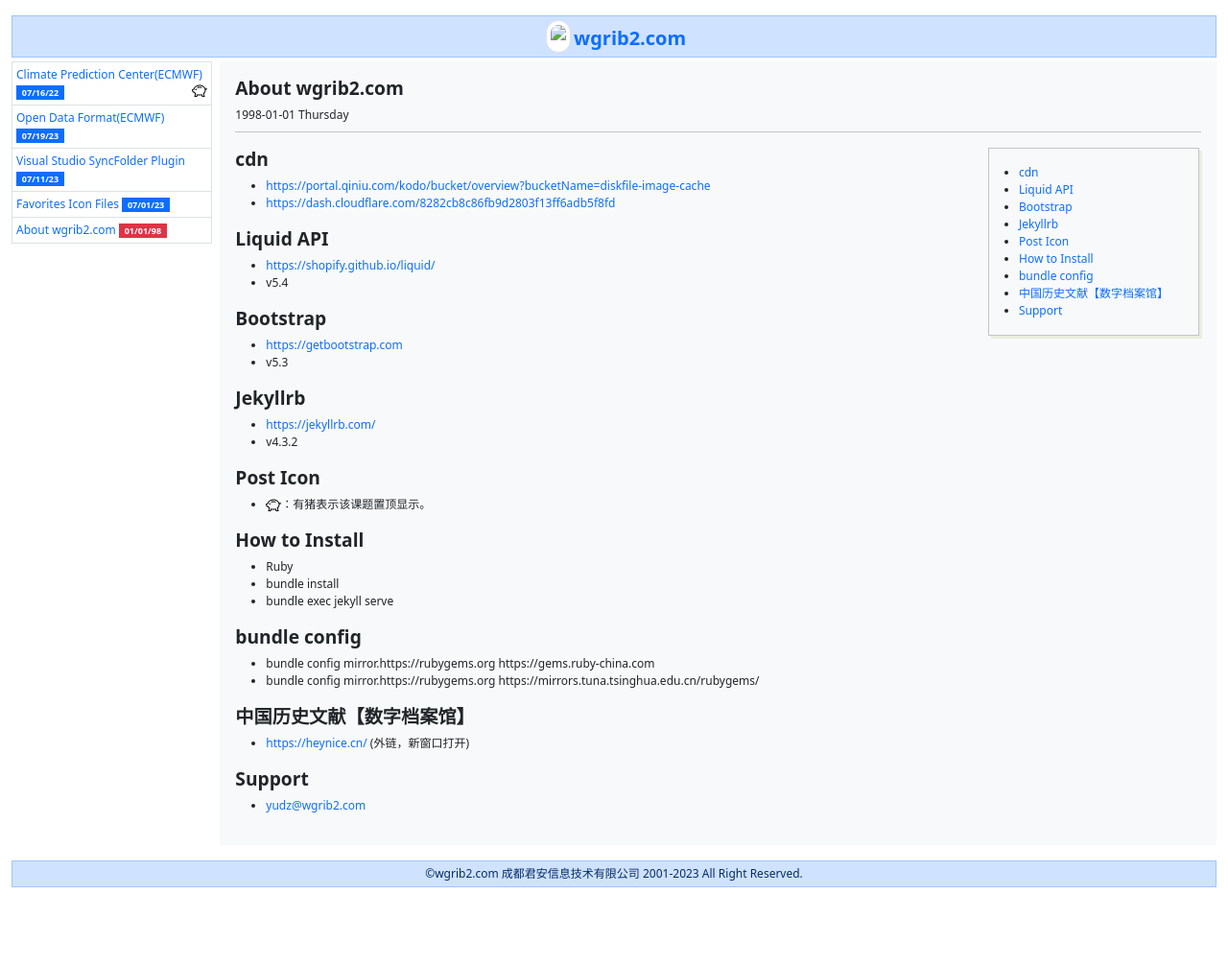
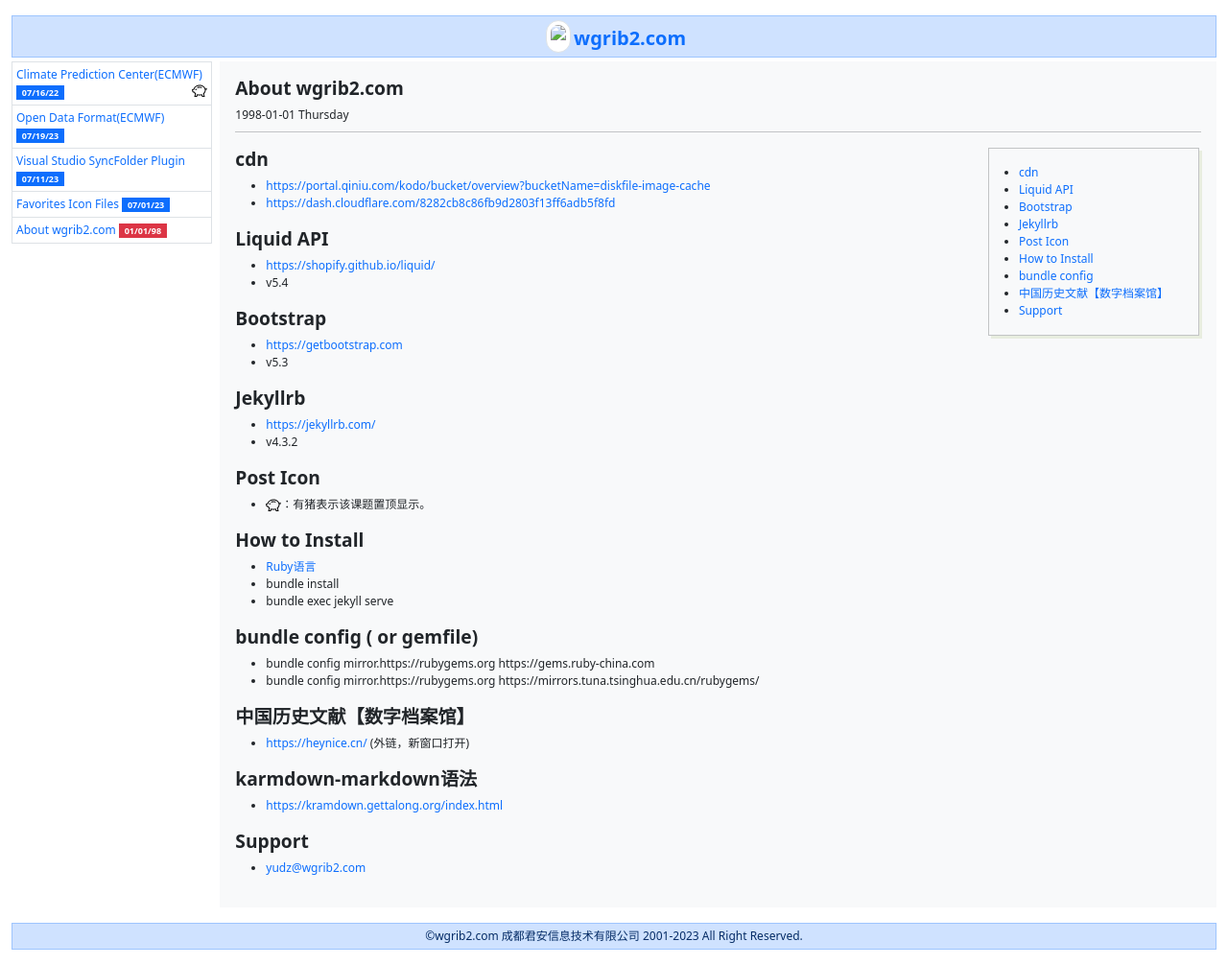
Before and after one commit to helloyuzz/wgrib2.com, a Jekyll site: the page built from _posts/1998-01-01-About.md, in a window 1280 px wide. Shown: the whole page at 96% size. Built offline with Jekyll 4.4.1, drawn with Linux system fonts in a browser that asks for light colours; before the commit the page ends 941 px from its top, so only the background shows below that.

Commit message:
Update 1998-01-01-About.md

```diff
--- a/_posts/1998-01-01-About.md
+++ b/_posts/1998-01-01-About.md
@@ -36,17 +36,19 @@
 - <img src="/assets/piggy.svg" class="fw-bold text-danger" title="该课题已置顶">：有猪表示该课题置顶显示。
 
 ### How to Install
-
-  - Ruby
+  - [Ruby语言](https://www.ruby-lang.org/en/){:target="_blank"}
   - bundle install
   - bundle exec jekyll serve
 
-### bundle config
+### bundle config ( or gemfile)
 - bundle config mirror.https://rubygems.org https://gems.ruby-china.com
 - bundle config mirror.https://rubygems.org https://mirrors.tuna.tsinghua.edu.cn/rubygems/
 
 ### 中国历史文献【数字档案馆】
 - [https://heynice.cn/](https://heynice.cn/){:target="_blank"} (外链，新窗口打开)
 
+### karmdown-markdown语法
+- [https://kramdown.gettalong.org/index.html](https://kramdown.gettalong.org/index.html){:target="_blank"}
+
 ### Support
  - <a class="u-email" href="mailto:{{ site.email }}">{{ site.email }}</a>
```
